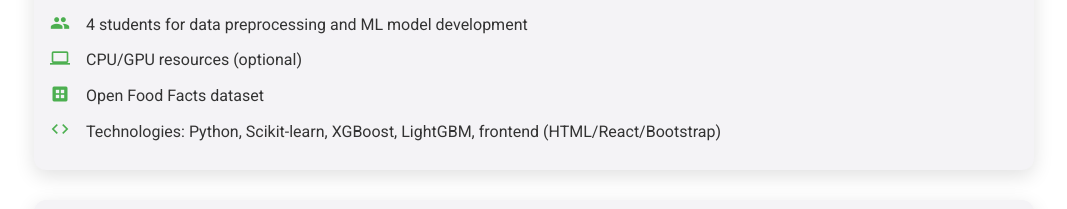
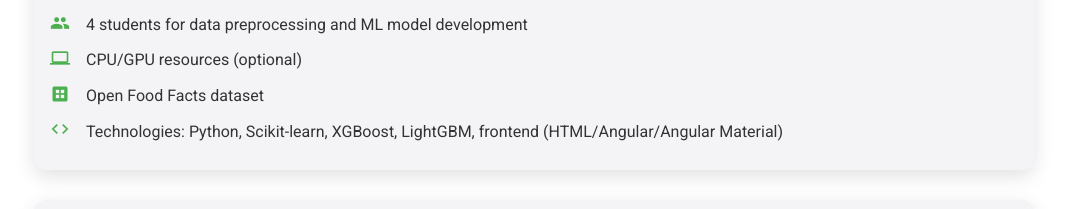
Before and after one commit to joyceulaval-sudo/nova, an Angular app: page /about in a window 1280 px wide. Shown: the part 1842-2051 px from the top of the page, without its empty margins (106-1173 px from the left). Built offline with nearby package versions, Linux system fonts and the light colour scheme.

Commit message:
fix techno

```diff
--- a/src/app/pages/about/about.component.html
+++ b/src/app/pages/about/about.component.html
@@ -152,7 +152,7 @@
         <li><mat-icon>dataset</mat-icon>Open Food Facts dataset</li>
         <li>
           <mat-icon>code</mat-icon>Technologies: Python, Scikit-learn, XGBoost,
-          LightGBM, frontend (HTML/React/Bootstrap)
+          LightGBM, frontend (HTML/Angular/Angular Material)
         </li>
       </ul>
     </mat-card-content>
```
